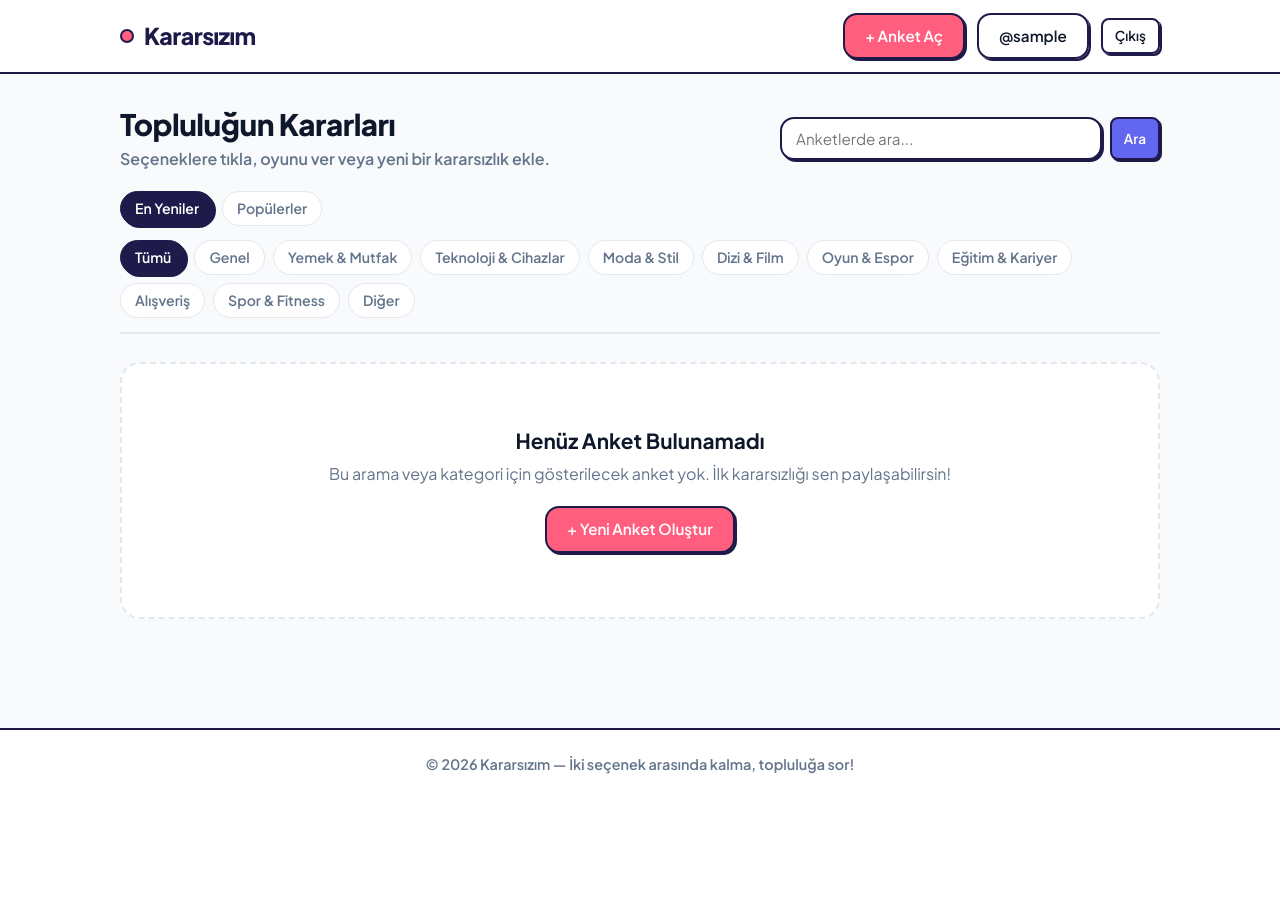
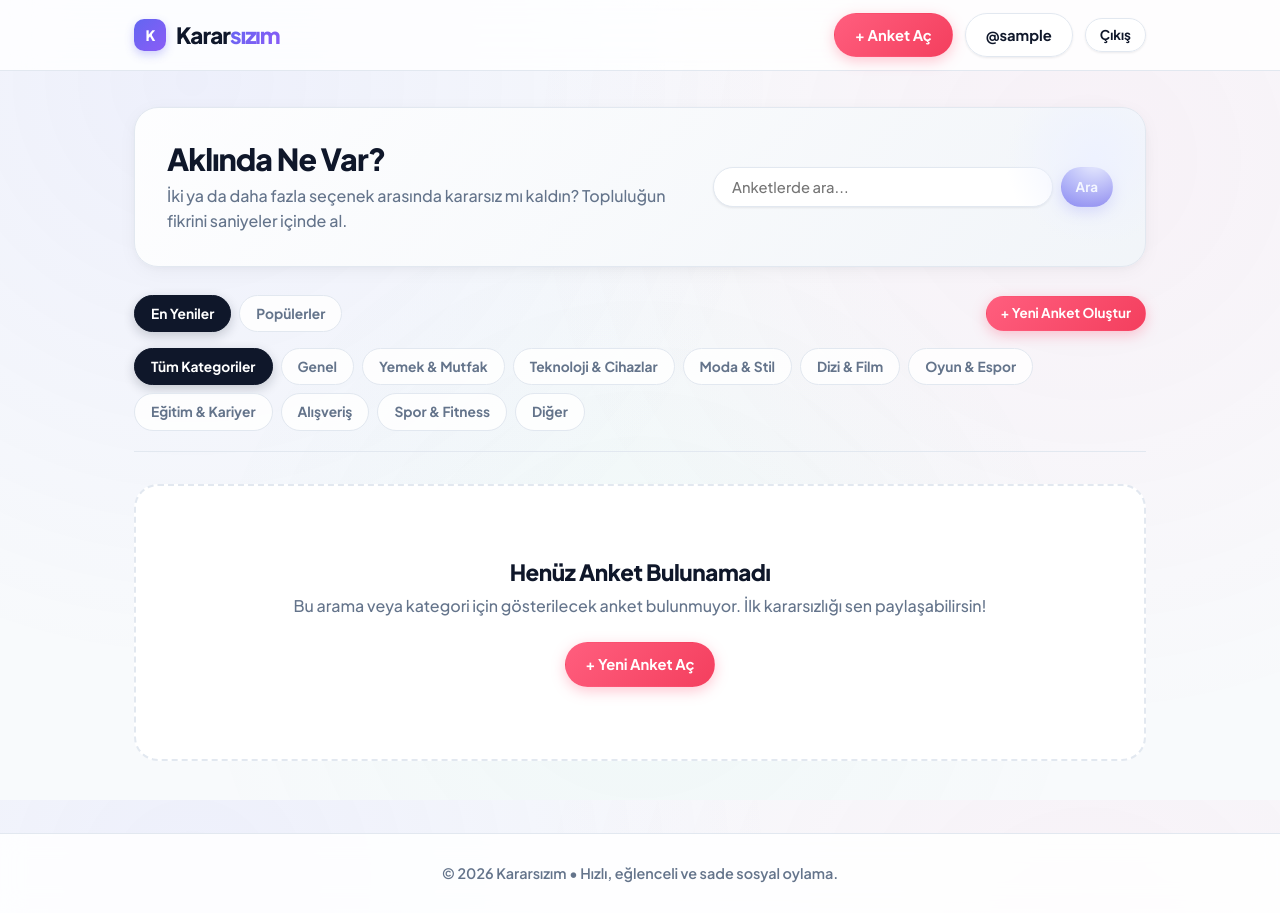
Before and after one commit to bisraunal/kararsizim, a Django app: page / in a window 1280 px wide. Before the commit the page ends 774 px from the top, so only its background shows below. Run offline with Django 5.2, Linux system fonts and the light colour scheme; the visitor is signed in with stand-in values (Sample User, id 1); data comes from the database, SQL or seed files in the repository; data that the repository does not hold is empty.

Commit message:
style: enhance UI with ultra-modern glassmorphism, refined gradients and typography

```diff
--- a/static/css/style.css
+++ b/static/css/style.css
@@ -1,43 +1,57 @@
 /* ==========================================================================
-   Kararsızım - Modern, Canlı & Dinamik Stil Dosyası
+   Kararsızım — Ultra-Modern, Temiz ve Dinamik Tasarım Sistemi
    ========================================================================== */
 
 :root {
+  /* Renk Paleti */
   --bg-main: #f8fafc;
-  --bg-card: #ffffff;
+  --bg-gradient: radial-gradient(circle at 15% 10%, rgba(99, 102, 241, 0.07) 0%, transparent 45%),
+                 radial-gradient(circle at 85% 20%, rgba(236, 72, 153, 0.05) 0%, transparent 45%),
+                 radial-gradient(circle at 50% 80%, rgba(16, 185, 129, 0.04) 0%, transparent 50%);
+  --bg-card: rgba(255, 255, 255, 0.96);
+  --bg-card-hover: #ffffff;
   --bg-subtle: #f1f5f9;
+  --bg-subtle-hover: #e2e8f0;
 
   --text-main: #0f172a;
   --text-muted: #64748b;
+  --text-subtle: #94a3b8;
   --text-inverse: #ffffff;
 
   --primary: #6366f1;
   --primary-hover: #4f46e5;
-  --primary-light: #e0e7ff;
+  --primary-light: #eef2ff;
+  --primary-glow: rgba(99, 102, 241, 0.25);
 
   --accent-purple: #8b5cf6;
   --accent-coral: #ff5e7e;
-  --accent-coral-hover: #e04867;
+  --accent-coral-hover: #f43f5e;
+  --accent-coral-light: #ffe4e6;
   --accent-mint: #10b981;
-  --accent-mint-light: #d1fae5;
+  --accent-mint-light: #ecfdf5;
   --accent-blue: #3b82f6;
   --accent-amber: #f59e0b;
 
   --border-color: #e2e8f0;
-  --border-dark: #1e1b4b;
+  --border-subtle: rgba(226, 232, 240, 0.8);
+  --border-focus: #6366f1;
 
-  --shadow-sm: 0 1px 2px 0 rgb(0 0 0 / 0.05);
-  --shadow-md: 0 4px 6px -1px rgb(0 0 0 / 0.08), 0 2px 4px -2px rgb(0 0 0 / 0.05);
-  --shadow-neo: 4px 4px 0px #1e1b4b;
-  --shadow-neo-sm: 2px 2px 0px #1e1b4b;
-  --shadow-neo-hover: 6px 6px 0px #1e1b4b;
+  /* Gölgeler & Derinlik */
+  --shadow-sm: 0 1px 3px rgba(15, 23, 42, 0.05), 0 1px 2px rgba(15, 23, 42, 0.03);
+  --shadow-card: 0 4px 20px -2px rgba(15, 23, 42, 0.05), 0 2px 6px -1px rgba(15, 23, 42, 0.03);
+  --shadow-card-hover: 0 16px 36px -4px rgba(99, 102, 241, 0.12), 0 8px 16px -2px rgba(15, 23, 42, 0.04);
+  --shadow-button: 0 4px 14px rgba(99, 102, 241, 0.35);
+  --shadow-button-coral: 0 4px 14px rgba(255, 94, 126, 0.35);
 
-  --radius-sm: 8px;
-  --radius-md: 14px;
-  --radius-lg: 20px;
+  /* Radius */
+  --radius-xs: 6px;
+  --radius-sm: 10px;
+  --radius-md: 16px;
+  --radius-lg: 24px;
   --radius-full: 9999px;
 
   --font-sans: 'Plus Jakarta Sans', system-ui, -apple-system, BlinkMacSystemFont, 'Segoe UI', Roboto, sans-serif;
+  --transition: all 0.22s cubic-bezier(0.16, 1, 0.3, 1);
 }
 
 /* Reset & Base */
@@ -50,11 +64,14 @@
 body {
   font-family: var(--font-sans);
   background-color: var(--bg-main);
+  background-image: var(--bg-gradient);
+  background-attachment: fixed;
   color: var(--text-main);
-  line-height: 1.5;
+  line-height: 1.55;
   min-height: 100vh;
   display: flex;
   flex-direction: column;
+  -webkit-font-smoothing: antialiased;
 }
 
 a {
@@ -62,59 +79,79 @@ a {
   text-decoration: none;
 }
 
-/* Typography */
 h1, h2, h3, h4, h5, h6 {
-  font-weight: 700;
+  font-weight: 800;
   line-height: 1.25;
   color: var(--text-main);
+  letter-spacing: -0.02em;
 }
 
-/* Layout */
+/* Layout Container */
 .container {
   width: 100%;
-  max-width: 1080px;
+  max-width: 1060px;
   margin: 0 auto;
-  padding: 0 20px;
+  padding: 0 24px;
 }
 
 main {
   flex: 1;
-  padding: 32px 0 64px;
+  padding: 36px 0 72px;
 }
 
 /* Navbar */
 .navbar {
-  background: var(--bg-card);
-  border-bottom: 2px solid var(--border-dark);
+  background: rgba(255, 255, 255, 0.82);
+  backdrop-filter: blur(18px);
+  -webkit-backdrop-filter: blur(18px);
+  border-bottom: 1px solid var(--border-color);
   position: sticky;
   top: 0;
-  z-index: 100;
+  z-index: 1000;
+  transition: var(--transition);
 }
 
 .navbar-inner {
   display: flex;
   align-items: center;
   justify-content: space-between;
-  height: 72px;
+  height: 70px;
 }
 
 .brand {
-  display: flex;
+  display: inline-flex;
   align-items: center;
   gap: 10px;
-  font-size: 1.45rem;
+  font-size: 1.4rem;
   font-weight: 800;
-  letter-spacing: -0.5px;
-  color: var(--border-dark);
+  letter-spacing: -0.04em;
+  color: var(--text-main);
+  transition: var(--transition);
 }
 
-.brand-dot {
-  width: 14px;
-  height: 14px;
-  background: var(--accent-coral);
-  border: 2px solid var(--border-dark);
-  border-radius: var(--radius-full);
-  display: inline-block;
+.brand:hover {
+  opacity: 0.9;
+  transform: translateY(-1px);
+}
+
+.brand-badge {
+  display: inline-flex;
+  align-items: center;
+  justify-content: center;
+  width: 32px;
+  height: 32px;
+  background: linear-gradient(135deg, var(--primary), var(--accent-purple));
+  color: white;
+  border-radius: var(--radius-sm);
+  font-size: 0.9rem;
+  font-weight: 900;
+  box-shadow: 0 4px 10px rgba(99, 102, 241, 0.3);
+}
+
+.brand-text-accent {
+  background: linear-gradient(135deg, var(--primary) 0%, var(--accent-purple) 100%);
+  -webkit-background-clip: text;
+  -webkit-text-fill-color: transparent;
 }
 
 .nav-actions {
@@ -130,58 +167,73 @@ main {
   justify-content: center;
   gap: 8px;
   font-family: var(--font-sans);
-  font-size: 0.95rem;
-  font-weight: 600;
+  font-size: 0.92rem;
+  font-weight: 700;
   padding: 10px 20px;
-  border-radius: var(--radius-md);
-  border: 2px solid var(--border-dark);
+  border-radius: var(--radius-full);
+  border: 1px solid transparent;
   cursor: pointer;
-  transition: all 0.15s ease;
+  transition: var(--transition);
   background: var(--bg-card);
   color: var(--text-main);
-  box-shadow: var(--shadow-neo-sm);
   user-select: none;
+  box-shadow: var(--shadow-sm);
 }
 
 .btn:hover {
-  transform: translate(-1px, -1px);
-  box-shadow: var(--shadow-neo);
+  transform: translateY(-2px);
+  box-shadow: 0 6px 16px rgba(15, 23, 42, 0.08);
 }
 
 .btn:active {
-  transform: translate(1px, 1px);
-  box-shadow: 0 0 0;
+  transform: translateY(0);
 }
 
 .btn-primary {
-  background: var(--primary);
+  background: linear-gradient(135deg, #6366f1 0%, #4f46e5 100%);
   color: var(--text-inverse);
+  box-shadow: var(--shadow-button);
 }
 
 .btn-primary:hover {
-  background: var(--primary-hover);
+  background: linear-gradient(135deg, #4f46e5 0%, #4338ca 100%);
+  box-shadow: 0 8px 20px rgba(99, 102, 241, 0.45);
 }
 
 .btn-coral {
-  background: var(--accent-coral);
+  background: linear-gradient(135deg, #ff5e7e 0%, #f43f5e 100%);
   color: var(--text-inverse);
+  box-shadow: var(--shadow-button-coral);
 }
 
 .btn-coral:hover {
-  background: var(--accent-coral-hover);
+  background: linear-gradient(135deg, #f43f5e 0%, #e11d48 100%);
+  box-shadow: 0 8px 20px rgba(255, 94, 126, 0.45);
+}
+
+.btn-outline {
+  background: rgba(255, 255, 255, 0.8);
+  border-color: var(--border-color);
+  color: var(--text-main);
+}
+
+.btn-outline:hover {
+  background: #ffffff;
+  border-color: var(--text-main);
 }
 
 .btn-sm {
-  padding: 6px 12px;
-  font-size: 0.85rem;
-  border-radius: var(--radius-sm);
-}
-
-.btn-outline {
-  background: transparent;
+  padding: 6px 14px;
+  font-size: 0.84rem;
 }
 
 .btn-danger {
+  background: #fee2e2;
+  color: #b91c1c;
+  border-color: #fca5a5;
+}
+
+.btn-danger:hover {
   background: #ef4444;
   color: white;
 }
@@ -192,84 +244,125 @@ main {
 }
 
 .message {
-  padding: 14px 18px;
+  padding: 14px 20px;
   border-radius: var(--radius-md);
-  border: 2px solid var(--border-dark);
+  border: 1px solid transparent;
   font-weight: 600;
+  font-size: 0.92rem;
   margin-bottom: 12px;
-  box-shadow: var(--shadow-neo-sm);
+  box-shadow: var(--shadow-sm);
   display: flex;
   align-items: center;
   justify-content: space-between;
+  animation: fadeIn 0.3s ease;
 }
 
 .message.success {
-  background: #ecfdf5;
-  color: #065f46;
+  background: #f0fdf4;
+  color: #166534;
+  border-color: #bbf7d0;
 }
 
 .message.error {
   background: #fef2f2;
   color: #991b1b;
+  border-color: #fecaca;
 }
 
 .message.info {
-  background: #eff6ff;
-  color: #1e40af;
+  background: #f0f9ff;
+  color: #075985;
+  border-color: #bae6fd;
 }
 
-/* Feed Header & Filters */
+/* Feed Header & Modern Hero */
 .feed-header {
-  margin-bottom: 28px;
+  margin-bottom: 32px;
 }
 
-.feed-title-section {
+.hero-banner {
+  background: linear-gradient(135deg, rgba(255,255,255,0.9) 0%, rgba(241,245,249,0.95) 100%);
+  border: 1px solid var(--border-color);
+  border-radius: var(--radius-lg);
+  padding: 32px;
+  margin-bottom: 28px;
+  box-shadow: var(--shadow-card);
   display: flex;
   align-items: center;
   justify-content: space-between;
-  flex-wrap: wrap;
-  gap: 16px;
-  margin-bottom: 20px;
+  gap: 24px;
+  position: relative;
+  overflow: hidden;
 }
 
-.feed-title {
-  font-size: 1.85rem;
-  font-weight: 800;
-  letter-spacing: -0.5px;
+.hero-banner::before {
+  content: '';
+  position: absolute;
+  top: -40px;
+  right: -40px;
+  width: 180px;
+  height: 180px;
+  background: radial-gradient(circle, var(--primary-light) 0%, transparent 70%);
+  border-radius: 50%;
+  pointer-events: none;
 }
 
+.hero-content h1 {
+  font-size: 1.9rem;
+  margin-bottom: 6px;
+  letter-spacing: -0.03em;
+}
+
+.hero-content p {
+  color: var(--text-muted);
+  font-size: 1rem;
+  font-weight: 500;
+  max-width: 540px;
+}
+
+/* Search Bar */
 .search-form {
   display: flex;
   gap: 8px;
-  max-width: 380px;
+  max-width: 400px;
   width: 100%;
 }
 
 .search-input {
   flex: 1;
-  padding: 10px 14px;
-  font-size: 0.95rem;
+  padding: 10px 18px;
+  font-size: 0.92rem;
   font-family: inherit;
-  border: 2px solid var(--border-dark);
-  border-radius: var(--radius-md);
-  background: var(--bg-card);
+  font-weight: 500;
+  border: 1px solid var(--border-color);
+  border-radius: var(--radius-full);
+  background: #ffffff;
+  color: var(--text-main);
   outline: none;
-  box-shadow: var(--shadow-neo-sm);
+  box-shadow: var(--shadow-sm);
+  transition: var(--transition);
 }
 
 .search-input:focus {
   border-color: var(--primary);
+  box-shadow: 0 0 0 4px var(--primary-glow);
 }
 
 /* Category & Sort Tabs */
 .filter-bar {
   display: flex;
+  flex-direction: column;
+  gap: 16px;
+  padding-bottom: 20px;
+  border-bottom: 1px solid var(--border-color);
+}
+
+.filter-row {
+  display: flex;
   align-items: center;
   justify-content: space-between;
   flex-wrap: wrap;
-  gap: 14px;
-  padding-bottom: 14px;
-  border-bottom: 2px solid var(--border-color);
+  gap: 12px;
 }
 
 .sort-tabs, .category-tabs {
@@ -280,53 +373,57 @@ main {
 }
 
 .tab-pill {
-  padding: 6px 14px;
-  font-size: 0.88rem;
-  font-weight: 600;
+  padding: 7px 16px;
+  font-size: 0.86rem;
+  font-weight: 700;
   border-radius: var(--radius-full);
-  border: 1.5px solid var(--border-color);
-  background: var(--bg-card);
+  border: 1px solid var(--border-color);
+  background: rgba(255, 255, 255, 0.85);
   color: var(--text-muted);
-  transition: all 0.15s ease;
+  transition: var(--transition);
+  cursor: pointer;
+  user-select: none;
 }
 
 .tab-pill:hover {
-  border-color: var(--border-dark);
+  background: #ffffff;
   color: var(--text-main);
+  border-color: var(--text-muted);
+  transform: translateY(-1px);
 }
 
 .tab-pill.active {
-  background: var(--border-dark);
-  color: var(--text-inverse);
-  border-color: var(--border-dark);
-  box-shadow: var(--shadow-neo-sm);
+  background: #0f172a;
+  color: #ffffff;
+  border-color: #0f172a;
+  box-shadow: 0 4px 12px rgba(15, 23, 42, 0.2);
 }
 
 /* Polls Grid */
 .polls-grid {
   display: grid;
-  grid-template-columns: repeat(auto-fill, minmax(320px, 1fr));
+  grid-template-columns: repeat(auto-fill, minmax(330px, 1fr));
   gap: 24px;
-  margin-top: 24px;
 }
 
 /* Poll Card */
 .poll-card {
   background: var(--bg-card);
-  border: 2px solid var(--border-dark);
+  border: 1px solid var(--border-color);
   border-radius: var(--radius-lg);
-  padding: 22px;
-  box-shadow: var(--shadow-neo);
+  padding: 24px;
+  box-shadow: var(--shadow-card);
   display: flex;
   flex-direction: column;
   justify-content: space-between;
-  transition: transform 0.15s ease, box-shadow 0.15s ease;
+  transition: var(--transition);
   position: relative;
 }
 
 .poll-card:hover {
-  transform: translateY(-2px);
-  box-shadow: var(--shadow-neo-hover);
+  transform: translateY(-4px);
+  box-shadow: var(--shadow-card-hover);
+  border-color: rgba(99, 102, 241, 0.3);
 }
 
 .poll-card-header {
@@ -636,35 +771,19 @@ main {
 }
 
 .stat-number {
-  font-size: 1.5rem;
-  font-weight: 800;
-  color: var(--primary);
+  font-size: 1.8rem;
+  font-weight: 900;
+  background: linear-gradient(135deg, var(--primary), var(--accent-purple));
+  -webkit-background-clip: text;
+  -webkit-text-fill-color: transparent;
 }
 
 .stat-label {
   font-size: 0.82rem;
   color: var(--text-muted);
-  font-weight: 600;
-}
-
-/* Empty State */
-.empty-state {
-  text-align: center;
-  padding: 64px 20px;
-  background: var(--bg-card);
-  border: 2px dashed var(--border-color);
-  border-radius: var(--radius-lg);
-  grid-column: 1 / -1;
-}
-
-.empty-state h3 {
-  margin-bottom: 8px;
-  font-size: 1.3rem;
-}
-
-.empty-state p {
-  color: var(--text-muted);
-  margin-bottom: 20px;
+  font-weight: 700;
+  text-transform: uppercase;
+  letter-spacing: 0.05em;
 }
 
 /* Detail View */
@@ -675,28 +794,64 @@ main {
 
 .poll-detail-card {
   background: var(--bg-card);
-  border: 2px solid var(--border-dark);
+  border: 1px solid var(--border-color);
   border-radius: var(--radius-lg);
-  padding: 32px;
-  box-shadow: var(--shadow-neo);
+  padding: 36px;
+  box-shadow: var(--shadow-card-hover);
+}
+
+/* Empty State */
+.empty-state {
+  text-align: center;
+  padding: 72px 24px;
+  background: var(--bg-card);
+  border: 2px dashed var(--border-color);
+  border-radius: var(--radius-lg);
+  grid-column: 1 / -1;
+}
+
+.empty-state h3 {
+  margin-bottom: 8px;
+  font-size: 1.4rem;
+}
+
+.empty-state p {
+  color: var(--text-muted);
+  margin-bottom: 24px;
+  font-weight: 500;
 }
 
 /* Footer */
 .footer {
-  background: var(--bg-card);
-  border-top: 2px solid var(--border-dark);
-  padding: 24px 0;
+  background: rgba(255, 255, 255, 0.85);
+  backdrop-filter: blur(12px);
+  border-top: 1px solid var(--border-color);
+  padding: 28px 0;
   text-align: center;
   font-size: 0.9rem;
   font-weight: 600;
   color: var(--text-muted);
+  margin-top: auto;
+}
+
+/* Animation */
+@keyframes fadeIn {
+  from {
+    opacity: 0;
+    transform: translateY(6px);
+  }
+  to {
+    opacity: 1;
+    transform: translateY(0);
+  }
 }
 
 /* Responsive */
 @media (max-width: 768px) {
-  .feed-title-section {
+  .hero-banner {
     flex-direction: column;
-    align-items: stretch;
+    align-items: flex-start;
+    padding: 24px 20px;
   }
   .search-form {
     max-width: 100%;
--- a/templates/base.html
+++ b/templates/base.html
@@ -4,21 +4,22 @@
 <head>
   <meta charset="UTF-8">
   <meta name="viewport" content="width=device-width, initial-scale=1.0">
-  <title>{% block title %}Kararsızım — Hızlı ve Renkli Sosyal Oylama Platformu{% endblock %}</title>
+  <title>{% block title %}Kararsızım — Sosyal Karar Verme Platformu{% endblock %}</title>
   <link rel="preconnect" href="https://fonts.googleapis.com">
   <link rel="preconnect" href="https://fonts.gstatic.com" crossorigin>
-  <link href="https://fonts.googleapis.com/css2?family=Plus+Jakarta+Sans:wght@400;500;600;700;800&display=swap" rel="stylesheet">
+  <link href="https://fonts.googleapis.com/css2?family=Plus+Jakarta+Sans:wght@400;500;600;700;800;900&display=swap" rel="stylesheet">
   <link rel="stylesheet" href="{% static 'css/style.css' %}">
   {% block extra_head %}{% endblock %}
 </head>
 <body>
   {% csrf_token %}
-  <!-- Header / Navigation -->
+
+  <!-- Modern Navbar -->
   <header class="navbar">
     <div class="container navbar-inner">
       <a href="{% url 'poll_list' %}" class="brand">
-        <span class="brand-dot"></span>
-        Kararsızım
+        <span class="brand-badge">K</span>
+        <span>Karar<span class="brand-text-accent">sızım</span></span>
       </a>
 
       <nav class="nav-actions">
@@ -44,7 +45,7 @@
     </div>
   </header>
 
-  <!-- Main Content -->
+  <!-- Main Content Area -->
   <main>
     <div class="container">
       {% if messages %}
@@ -61,10 +62,10 @@
     </div>
   </main>
 
-  <!-- Footer -->
+  <!-- Modern Footer -->
   <footer class="footer">
     <div class="container">
-      <p>&copy; {% now "Y" %} Kararsızım — İki seçenek arasında kalma, topluluğa sor!</p>
+      <p>&copy; {% now "Y" %} Kararsızım &bull; Hızlı, eğlenceli ve sade sosyal oylama.</p>
     </div>
   </footer>
 
--- a/templates/polls/poll_list.html
+++ b/templates/polls/poll_list.html
@@ -4,28 +4,31 @@
 
 {% block content %}
 <div class="feed-header">
-  <div class="feed-title-section">
-    <div>
-      <h1 class="feed-title">Topluluğun Kararları</h1>
-      <p style="color: var(--text-muted); font-weight: 600; margin-top: 4px;">
-        Seçeneklere tıkla, oyunu ver veya yeni bir kararsızlık ekle.
+  <!-- Hero Banner -->
+  <div class="hero-banner">
+    <div class="hero-content">
+      <h1>Aklında Ne Var?</h1>
+      <p>
+        İki ya da daha fazla seçenek arasında kararsız mı kaldın? Topluluğun fikrini saniyeler içinde al.
       </p>
     </div>
 
-    <!-- Search Box -->
+    <!-- Search Form -->
     <form method="GET" action="{% url 'poll_list' %}" class="search-form">
       {% if current_filter %}<input type="hidden" name="filter" value="{{ current_filter }}">{% endif %}
       {% if current_category %}<input type="hidden" name="category" value="{{ current_category }}">{% endif %}
       <input type="text" name="q" value="{{ search_query }}" placeholder="Anketlerde ara..." class="search-input" autocomplete="off">
       <button type="submit" class="btn btn-primary btn-sm">Ara</button>
       {% if search_query %}
-        <a href="{% url 'poll_list' %}" class="btn btn-outline btn-sm">Temizle</a>
+        <a href="{% url 'poll_list' %}" class="btn btn-outline btn-sm">Sıfırla</a>
       {% endif %}
     </form>
   </div>
 
-  <!-- Filters and Categories -->
+  <!-- Filter & Category Bar -->
   <div class="filter-bar">
+    <div class="filter-row">
+      <!-- Sort Tabs -->
       <div class="sort-tabs">
         <a href="?filter=latest{% if current_category %}&category={{ current_category }}{% endif %}{% if search_query %}&q={{ search_query }}{% endif %}"
            class="tab-pill {% if current_filter == 'latest' %}active{% endif %}">
@@ -37,10 +40,16 @@
         </a>
       </div>
 
+      {% if user.is_authenticated %}
+        <a href="{% url 'poll_create' %}" class="btn btn-sm btn-coral">+ Yeni Anket Oluştur</a>
+      {% endif %}
+    </div>
+
+    <!-- Category Chips -->
     <div class="category-tabs">
       <a href="?filter={{ current_filter }}{% if search_query %}&q={{ search_query }}{% endif %}"
          class="tab-pill {% if not current_category %}active{% endif %}">
-        Tümü
+        Tüm Kategoriler
       </a>
       {% for cat_key, cat_name in categories %}
         <a href="?filter={{ current_filter }}&category={{ cat_key }}{% if search_query %}&q={{ search_query }}{% endif %}"
@@ -69,7 +78,7 @@
         {% endif %}
       </div>
 
-      <!-- Poll Options -->
+      <!-- Poll Options with Smooth Progress Fills -->
       <div class="poll-options">
         {% for opt in item.options %}
           <button type="button"
@@ -110,9 +119,9 @@
   {% empty %}
     <div class="empty-state">
       <h3>Henüz Anket Bulunamadı</h3>
-      <p>Bu arama veya kategori için gösterilecek anket yok. İlk kararsızlığı sen paylaşabilirsin!</p>
+      <p>Bu arama veya kategori için gösterilecek anket bulunmuyor. İlk kararsızlığı sen paylaşabilirsin!</p>
       {% if user.is_authenticated %}
-        <a href="{% url 'poll_create' %}" class="btn btn-coral">+ Yeni Anket Oluştur</a>
+        <a href="{% url 'poll_create' %}" class="btn btn-coral">+ Yeni Anket Aç</a>
       {% else %}
         <a href="{% url 'register' %}" class="btn btn-primary">Hemen Kayıt Ol</a>
       {% endif %}
```
Also changed, not shown: other parts of static/css/style.css (+113 -74 lines), templates/polls/poll_detail.html (+29 -7 lines). Lines whose indentation alone changed are shown as unchanged.
